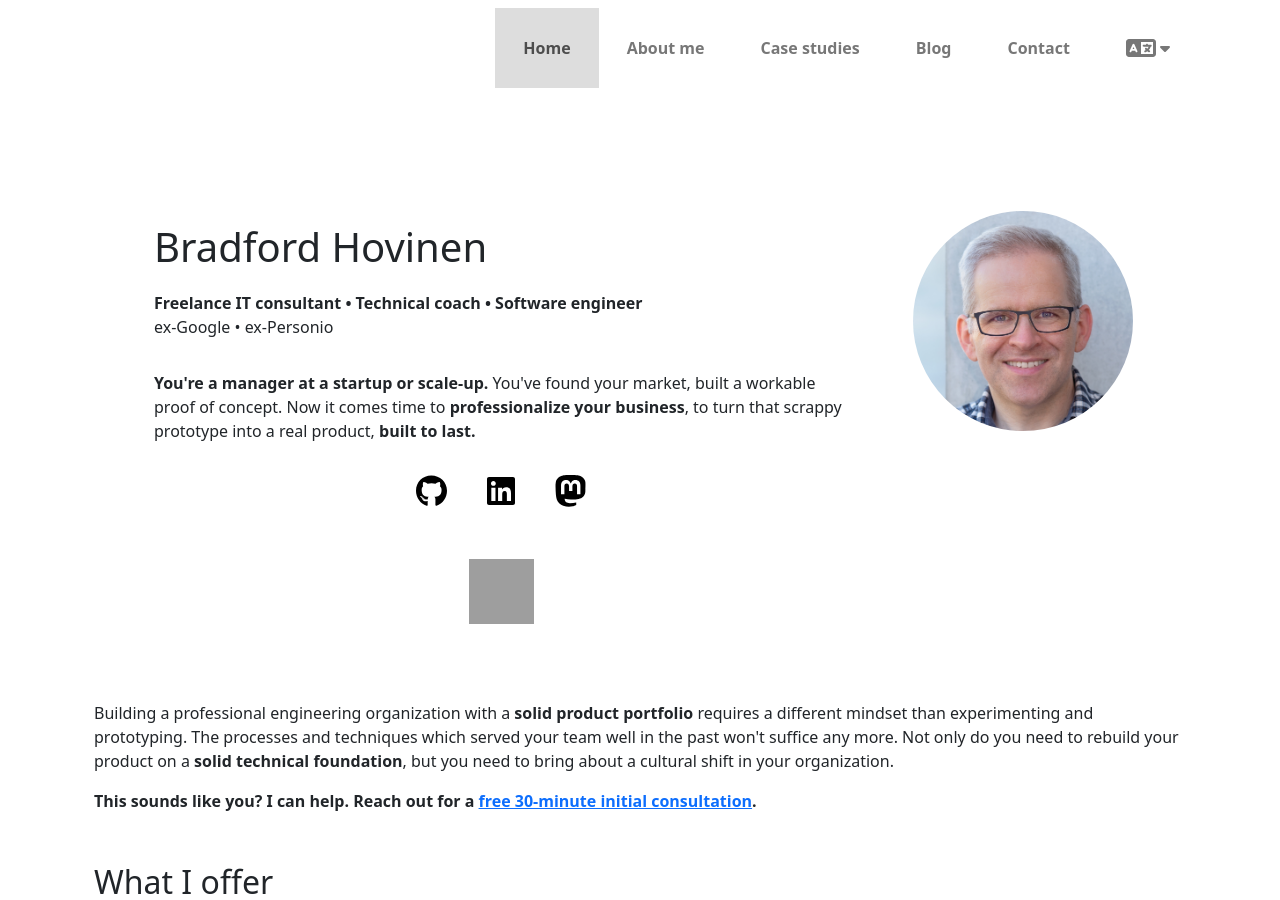
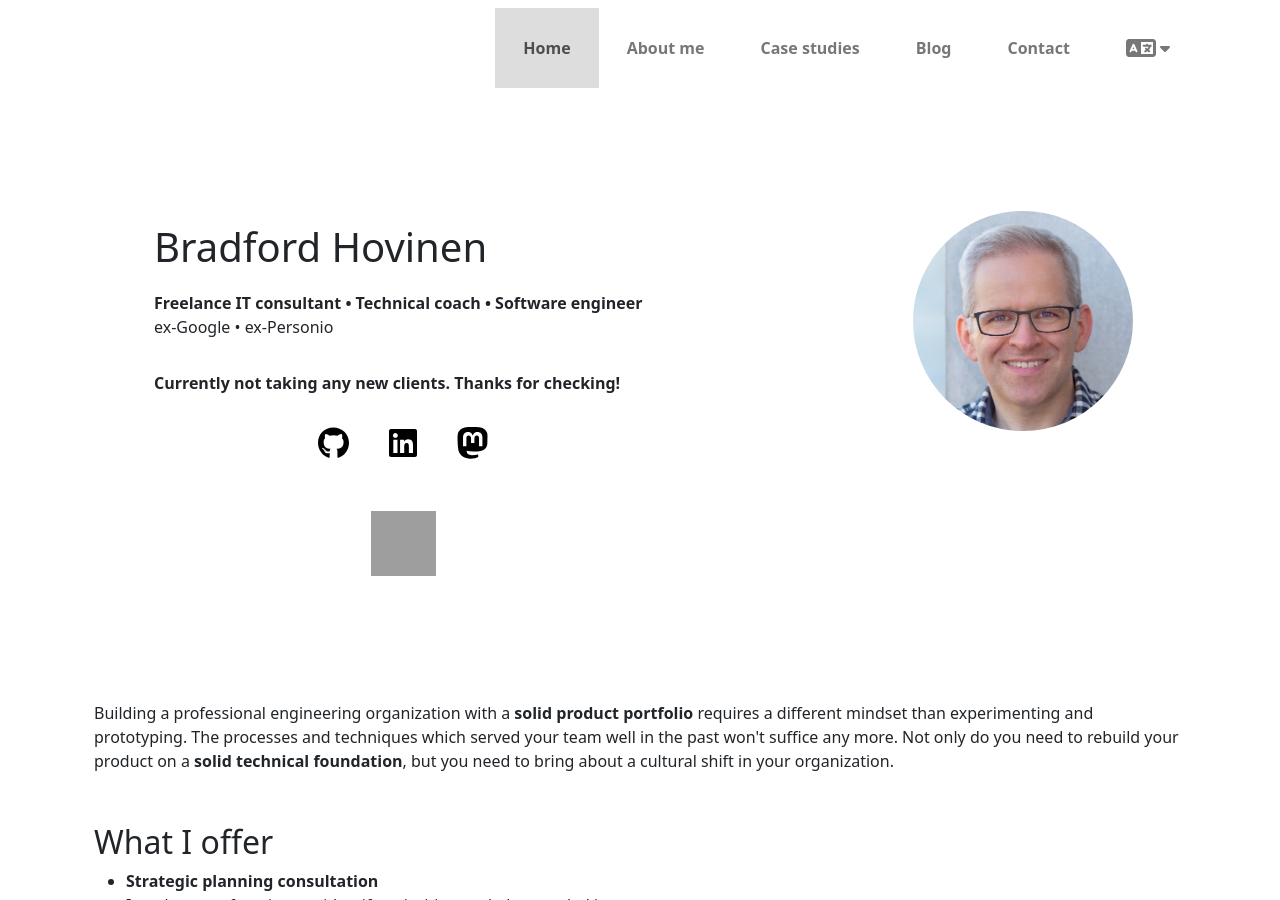
Before and after one commit to hovinen-tech/hovinen-tech.github.io, a Jekyll site: the page built from index.html, in a window 1280 px wide and 900 px high. Built offline with Jekyll 4.4.1, drawn with Linux system fonts in a browser that asks for light colours; comment, search, counter and statistics services are not loaded; some of the changed text lies outside the part shown; grey boxes are pictures that could not be loaded.

Commit message:
Remove calendar booking and add message that I don't accept new clients

```diff
--- a/index.html
+++ b/index.html
@@ -20,10 +20,7 @@
           ex-Google • ex-Personio
         </p>
         <p class="item">
-          <strong>You're a manager at a startup or scale-up.</strong> You've found your market,
-          built a workable proof of concept. Now it comes time to <strong>professionalize your
-            business</strong>, to turn that scrappy prototype into a real product, <strong>built to
-            last.</strong>
+          <strong>Currently not taking any new clients. Thanks for checking!</strong>
         </p>
         {% include external-links.html %}
         <div class="small-links item">
@@ -47,11 +44,6 @@
         processes and techniques which served your team well in the past won't suffice any more.
         Not only do you need to rebuild your product on a <strong>solid technical
           foundation</strong>, but you need to bring about a cultural shift in your organization.
-      </p>
-
-      <p>
-        <strong>This sounds like you? I can help. Reach out for a <a href="#contact">free
-            30-minute initial consultation</a>.</strong>
       </p>
     </section>
 
@@ -183,15 +175,7 @@
 
     <section id="contact" class="section">
       <div class="col-md-12">
-        <h2>Book a meeting</h2>
-
-        <p class="item">
-          <strong>Please understand that I am not taking new clients at this time.</strong>
-        </p>
-
-        <iframe src="https://my.meetergo.com/bradford-hovinen/introduction" width="100%" height="540px"></iframe>
-
-        <h2>Or just reach out</h2>
+        <h2>Reach out</h2>
 
         <form class="contact-form" method="post" action="https://contact.hovinen.tech">
           <div class="mb-3">
```
Also changed, not shown: index.de.html (+2 -18 lines).
